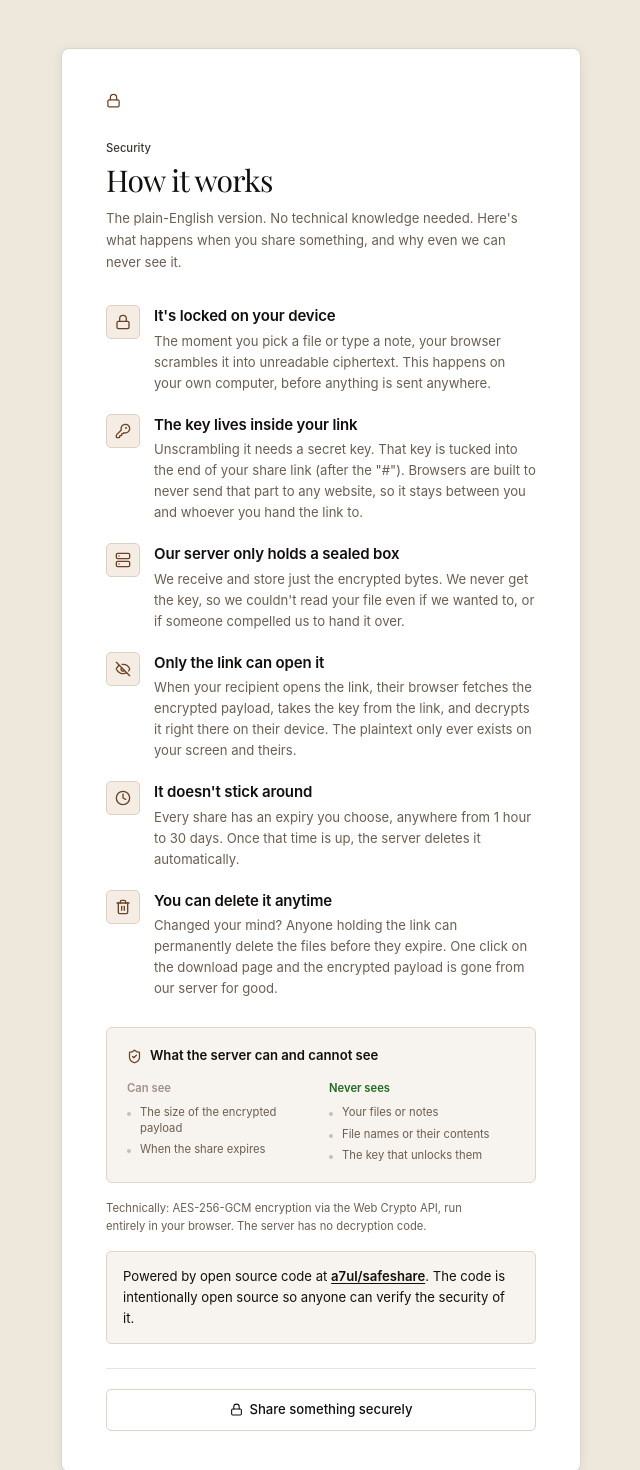
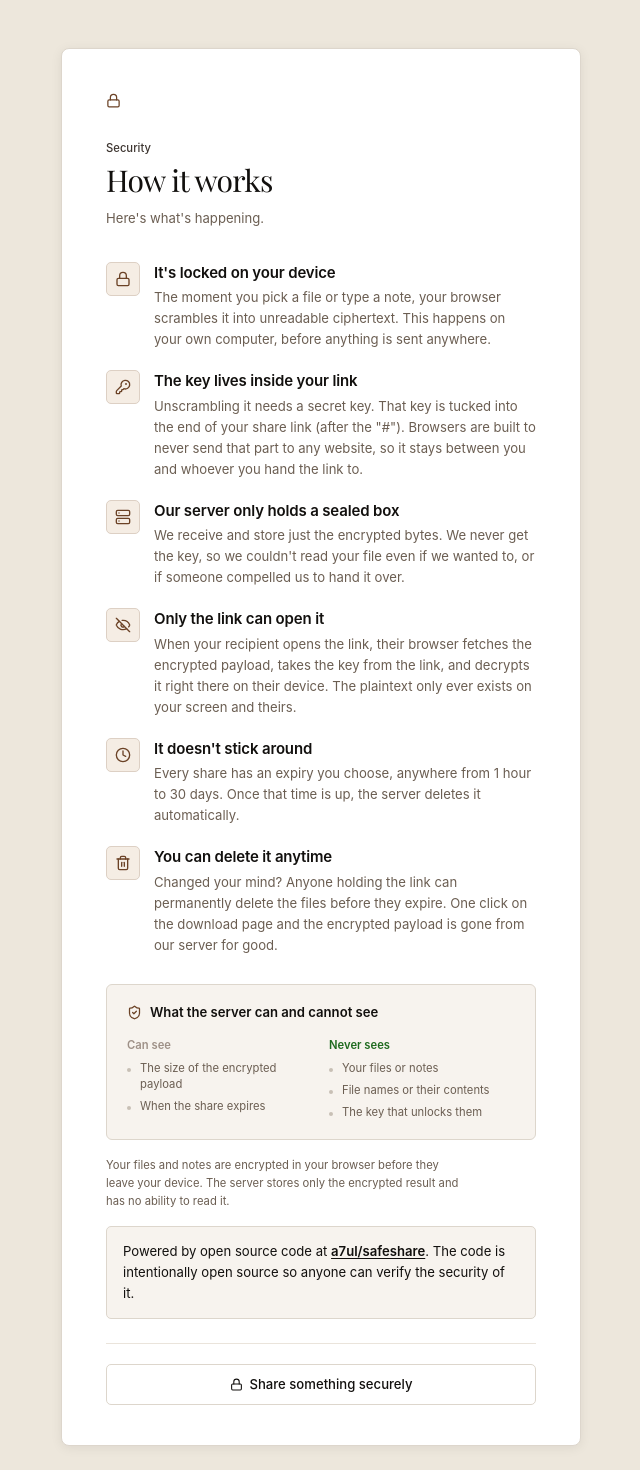
Before and after one commit to a7ul/safeshare, a React (Vite) app in the folder frontend/: page /how-it-works in a window 1280 px wide. Shown: the top 1470 px of the page, without its empty margins (319-959 px from the left). Built offline with nearby package versions, Linux system fonts and the light colour scheme; no server answers; a web font is replaced by a local one.

Commit message:
fix: product language on how it works page, cleaner subtitle

```diff
--- a/frontend/src/pages/HowItWorksPage.tsx
+++ b/frontend/src/pages/HowItWorksPage.tsx
@@ -60,7 +60,7 @@ export function HowItWorksPage() {
         <span className="section-label">Security</span>
         <h1 className="page-heading">How it works</h1>
         <p className="page-subtitle">
-          The plain-English version. No technical knowledge needed. Here's what happens when you share something, and why even we can never see it.
+          Here's what's happening.
         </p>
 
         <div className="how-steps">
@@ -100,7 +100,7 @@ export function HowItWorksPage() {
         </div>
 
         <p className="status-hint" style={{ marginTop: 16 }}>
-          Technically: AES-256-GCM encryption via the Web Crypto API, run entirely in your browser. The server has no decryption code.
+          Your files and notes are encrypted in your browser before they leave your device. The server stores only the encrypted result and has no ability to read it.
         </p>
 
         <div className="open-source-note">
@@ -113,6 +113,7 @@ export function HowItWorksPage() {
           </p>
         </div>
 
+
         <div className="card-footer">
           <a href="/" className="btn-outline" style={{ textDecoration: "none" }}>
             <Lock size={13} /> Share something securely
```
